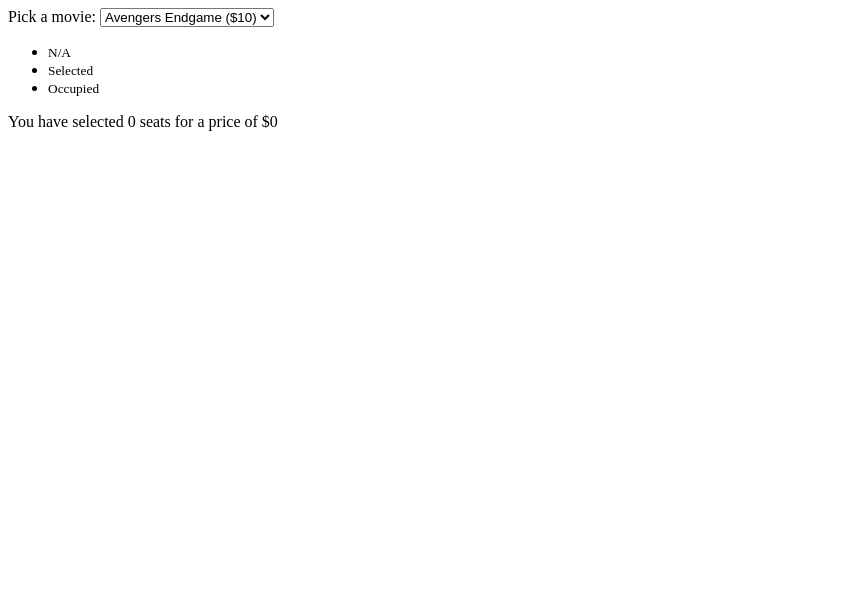
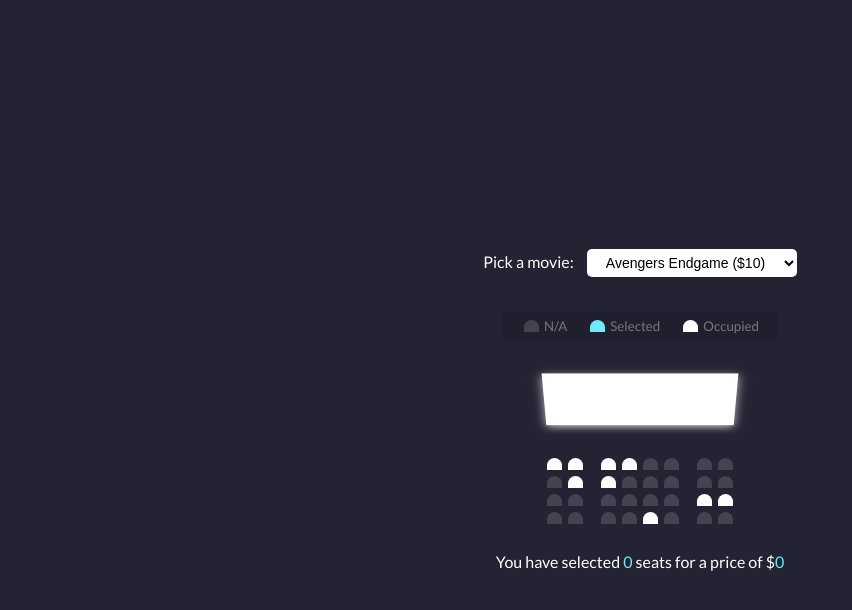
Before and after one commit to hallefsantos/20-web-projects-with-vanilla-javascript, a plain HTML site: page project-2-movie-seat/index.html in a window 1280 px wide. Shown: the whole page, without its empty margins (0-852 px from the left). Drawn offline with Linux system fonts and the light colour scheme; a script that the page names is missing.

Commit message:
Project 2 - Project CSS

```diff
--- a/project-2-movie-seat/app.css
+++ b/project-2-movie-seat/app.css
@@ -1 +1,110 @@
-body {}
+@import url('https://fonts.googleapis.com/css2?family=Lato:wght@400;700&display=swap');
+
+*{
+   box-sizing: border-box;
+   margin: 0;
+   padding: 0;
+}
+
+body {
+   background-color: #242333;
+   color: #FFF;
+   font-family: 'Lato', sans-serif;
+   display: flex;
+   flex-direction: column;
+   align-items: center;
+   justify-content: center;
+   height: 100vh;
+}
+
+.movie-container {
+   margin: 20px 0;
+}
+
+.movie-container select {
+   background-color: #fff;
+   border: 0;
+   border-radius: 5px;
+   margin-left: 10px;
+   font-size: 14px;
+   padding: 5px 15px 5px 15px;
+   /* appearance: none */
+   /* -moz-appearance: none; */
+   /* -webkit-appearance: none; */
+}
+
+.container {
+   perspective: 1000px;
+}
+
+.seat {
+   background-color: #444451;
+   height: 12px;
+   width: 15px;
+   margin: 3px;
+   border-radius: 10px 10px 0 0;
+}
+
+.seat.selected {
+   background-color: #6feaf6;
+}
+
+.seat.occupied {
+   background-color: #FFF;
+}
+
+.seat:nth-of-type(2){
+   margin-right: 15px;
+}
+
+.seat:nth-last-of-type(2){
+   margin-left: 15px;
+}
+
+.row .seat:not(.occupied):hover {
+   cursor: pointer;
+   transform: scale(1.2);
+}
+
+.showcase {
+   background-color: rgba(0,0,0,.1);
+   padding: 5px 10px;
+   border-radius: 5px;
+   color: #777;
+   list-style-type: none;
+   display: flex;
+   justify-content: space-between;
+   margin: 15px 0 25px;
+}
+
+.showcase li {
+   display: flex;
+   align-items: center;
+   justify-content: center;
+   margin: 0 10px;
+}
+
+.showcase li small {
+   margin-left: 2px;
+}
+
+.screen {
+   background-color: #FFF;
+   height: 70px;
+   width: 100%;
+   margin-bottom: 20px;
+   transform: rotateX(-45deg);
+   box-shadow: 0 3px 10px rgba(255,255,255, .7);
+}
+
+.row {
+   display: flex;
+}
+
+.text {
+   margin-top: 25px;
+}
+
+.text span {
+   color: #6feaf6;
+}
```
